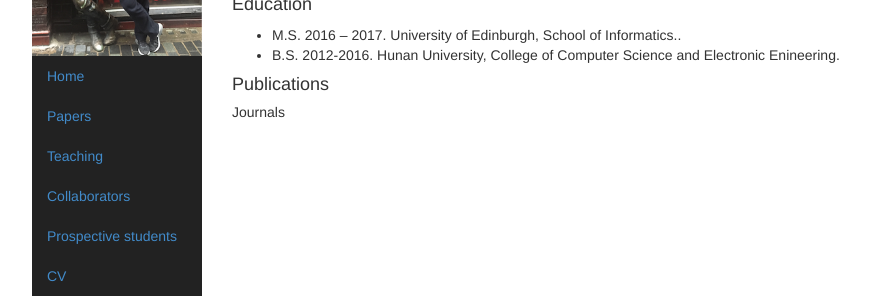
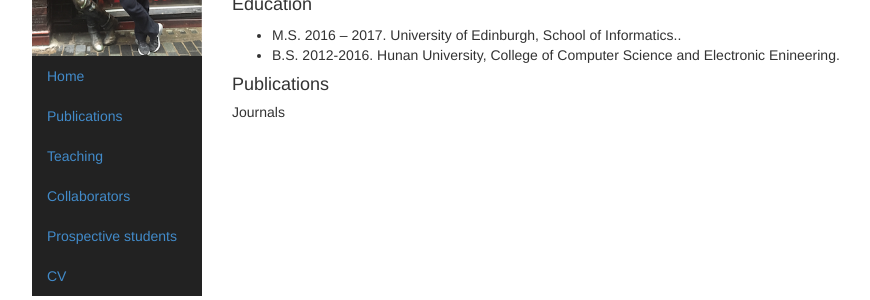
Before and after one commit to ceshipp/ceshipp.github.io, a Jekyll site: the page built from cv.html, in a window 1280 px wide. Shown: the part 211-511 px from the top of the page, without its empty margins (23-893 px from the left). Built offline with Jekyll 4.4.1, drawn with Linux system fonts in a browser that asks for light colours.

Commit message:
fix publications

```diff
--- a/_includes/nav-bar.html
+++ b/_includes/nav-bar.html
@@ -5,7 +5,7 @@
     <a href="index.html">Home</a>
   </li>
   <li>
-    <a href="papers.html">Papers</a>
+    <a href="papers.html">Publications</a>
   </li>
   <li>
     <a href="teaching.html">Teaching</a>
```
Also changed, not shown: img/paper/SYNCED.jpg, img/paper/zhihu.jpg, 1 other file.
